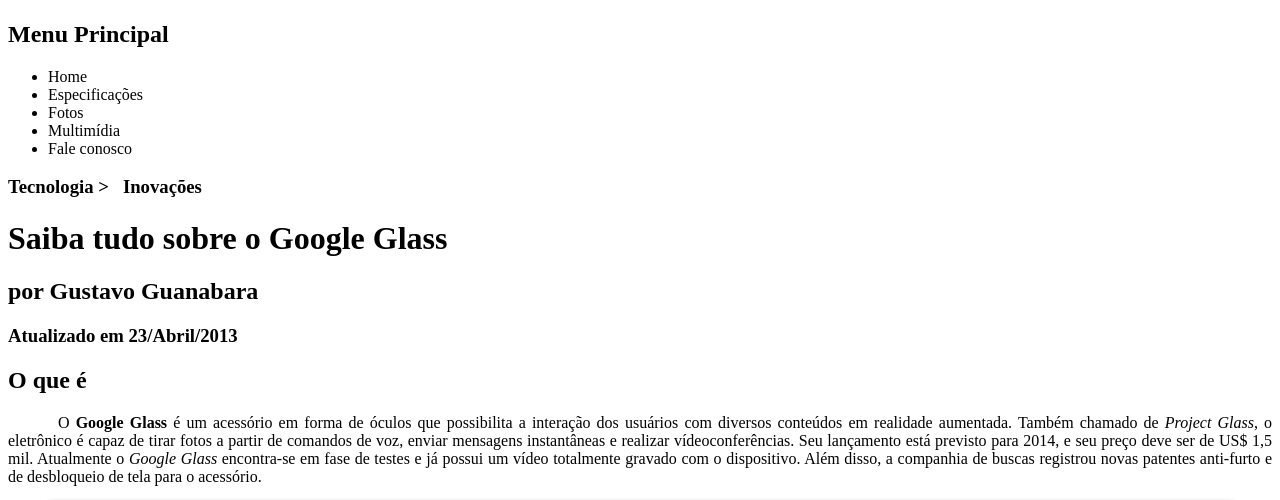
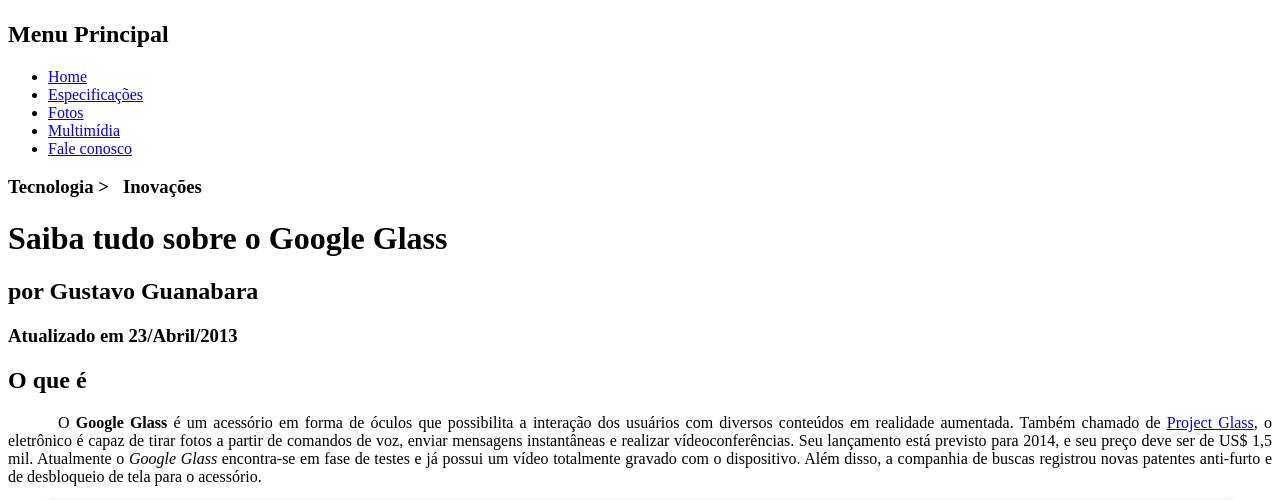
Before and after one commit to MauricioSantiagoCampos/HTML5-Curso-Em-Video, a plain HTML site: page index.html in a window 1280 px wide. Shown: the part 251-751 px from the top of the page. Drawn offline with Linux system fonts and the light colour scheme.

Commit message:
Aula 12 - Links em HTML5
Adicionando Links ao site

```diff
--- a/index.html
+++ b/index.html
@@ -21,11 +21,11 @@
     <nav>
         <h1>Menu Principal</h1>
         <ul>
-            <li>Home</li>
-            <li>Especificações</li>
-            <li>Fotos</li>
-            <li>Multimídia</li>
-            <li>Fale conosco</li>
+            <li><a href="index.html">Home</a></li>
+            <li><a href="specs.html">Especificações</a></li>
+            <li><a href="fotos.html">Fotos</a></li>
+            <li><a href="multimidia.html">Multimídia</a></li>
+            <li><a href="fale-conosco.html">Fale conosco</a></li>
         </ul>
     </nav>
 
@@ -39,7 +39,7 @@
     </hgroup>
 
     <h2>O que é</h2>
-    <p>O <span style="font-weight: 900;">Google Glass</span> é um acessório em forma de óculos que possibilita a interação dos usuários com diversos conteúdos em realidade aumentada. Também chamado de <i>Project Glass</i>, o eletrônico é capaz de tirar fotos a partir de comandos de voz, enviar mensagens instantâneas e realizar vídeo&shy;con&shy;ferên&shy;cias. Seu lançamento está previsto para 2014, e seu preço deve ser de US$ 1,5 mil. Atualmente o <em>Google Glass</em> encontra-se em fase de testes e já possui um vídeo totalmente gravado com o dispositivo. Além disso, a companhia de buscas registrou novas patentes anti-furto e de desbloqueio de tela para o acessório.</p>
+    <p>O <span style="font-weight: 900;">Google Glass</span> é um acessório em forma de óculos que possibilita a interação dos usuários com diversos conteúdos em realidade aumentada. Também chamado de <a href="https://www.google.com/glass/start/" target="_blank">Project Glass</a>, o eletrônico é capaz de tirar fotos a partir de comandos de voz, enviar mensagens instantâneas e realizar vídeo&shy;con&shy;ferên&shy;cias. Seu lançamento está previsto para 2014, e seu preço deve ser de US$ 1,5 mil. Atualmente o <em>Google Glass</em> encontra-se em fase de testes e já possui um vídeo totalmente gravado com o dispositivo. Além disso, a companhia de buscas registrou novas patentes anti-furto e de desbloqueio de tela para o acessório.</p>
 
     <figure class= "foto-legenda">
         <img src="_imagens/glass-quadro-homem-mulher.jpg" alt="">
```
